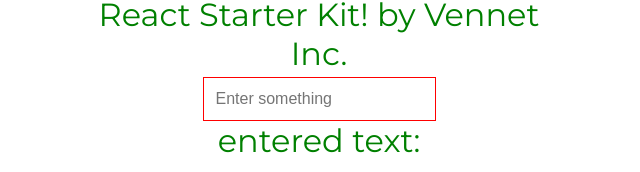
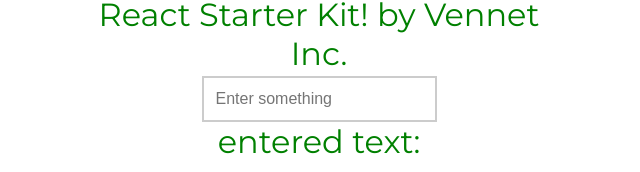
Before and after one commit to ivelaval/react-typescript-webpack, a React app: page / in a window 1280 px wide. Shown: the part 263-435 px from the top of the page, without its empty margins (321-961 px from the left). Built offline with nearby package versions, Linux system fonts and the light colour scheme.

Commit message:
Some minimal changes were made

```diff
--- a/src/app/assets/sass/style.scss
+++ b/src/app/assets/sass/style.scss
@@ -11,7 +11,7 @@
   input {
     padding: 12px;
     font-size: 16px;
-    border: 1px solid red;
+    border: 2px solid #CCC;
     background: white;
   }
 }
--- a/src/app/components/App.tsx
+++ b/src/app/components/App.tsx
@@ -10,7 +10,7 @@
   width: 500px;
   text-align: center;
   :hover {
-    color: green;
+    color: red;
   }
 `;
 
```
Also changed, not shown: src/app/components/Example.js (renamed from src/app/components/Example.jsx).
